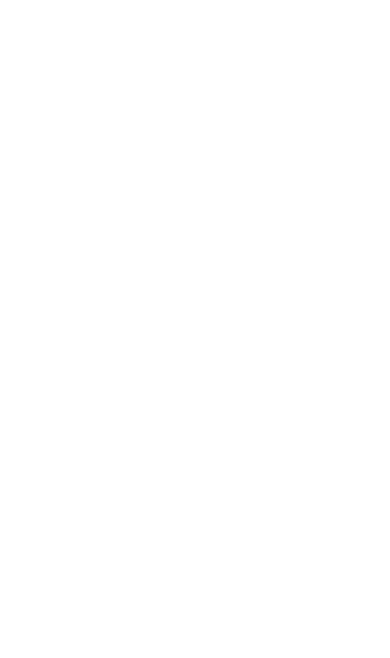
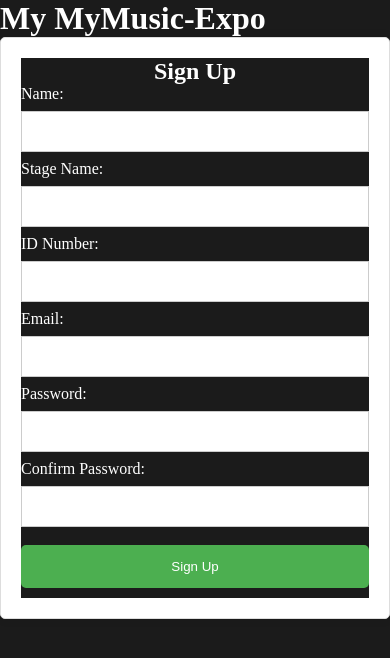
Before and after one commit to Sakhile123/MyMusic-Expo, a plain HTML site: page sign.html in a window 390 px wide. Drawn offline with Linux system fonts and the light colour scheme.

Commit message:
Add files via upload

```diff
--- /dev/null
+++ b/about.html
@@ -0,0 +1,17 @@
+<!DOCTYPE html>
+<html lang="en">
+<head>
+    <meta charset="UTF-8">
+    <meta name="viewport" content="width=device-width, initial-scale=1.0">
+    <title>fan</title>
+    <link rel="stylesheet" href="style.css">
+</head>
+<body>
+    <logo><a href="index.html">Click here To Goback To Home</a></logo>
+    <header>
+        <h1 style="text-align: center;
+        font-family: Impact; font-size:50px; ">Why Stream when you can download</h1>
+    </header>
+
+</body>
+</html>
--- a/sign.html
+++ b/sign.html
@@ -0,0 +1,89 @@
+<!DOCTYPE html>
+<html lang="en">
+<head>
+    <meta charset="UTF-8">
+    <meta name="viewport" content="width=device-width, initial-scale=1.0">
+    <title>Login</title>
+    <link rel="stylesheet" href="style.css">
+    <style>
+        .Sign-container {
+            background-color: #fff;
+            max-width: 360px;
+            margin: 0 auto;
+            padding: 20px;
+            border: 1px solid #ddd;
+            border-radius: 5px;
+            box-shadow: 0px 0px 10px rgba(0, 0, 0, 0.1);
+        }
+
+        .Sign-container h2 {
+            text-align: center;
+        }
+
+        .Sign-container input[type="text"],
+        .Sign-container input[type="number"],
+        .Sign-container input[type="email"],
+        .Sign-container input[type="password"] {
+            width: 100%;
+            padding: 12px 20px;
+            margin: 8px 0;
+            display: inline-block;
+            border: 1px solid #ccc;
+            background-color: white;
+            color: black;
+            box-sizing: border-box;
+        }
+
+        .Sign-container button {
+            background-color: #4CAF50;
+            color: white;
+            padding: 14px 20px;
+            margin: 10px 0;
+            border: none;
+            border-radius: 5px;
+            cursor: pointer;
+            width: 100%;
+        }
+
+        .Sign-container button:hover {
+            background-color: #45a049;
+        }
+
+        @media (max-width: 768px) {
+            .Sign-container {
+                max-width: 100%;
+            }
+        }
+    </style>
+</head>
+<body>
+    <header>
+        <h1>My MyMusic-Expo</h1>
+    </header>
+    <div class="Sign-container">
+        <h2>Sign Up</h2>
+        <form action="/Sign" method="post">
+            <label for="name">Name:</label>
+            <input type="text" id="name" name="name" required>
+
+            <label for="username">Stage Name:</label>
+            <input type="text" id="username" name="username" required>
+
+            <label for="IdNumber">ID Number:</label>
+            <input type="number" id="number" name="number" required>
+
+            <label for="email">Email:</label>
+            <input type="email" id="email" name="email" required>
+
+            <label for="password">Password:</label>
+            <input type="password" id="password" name="password" required>
+
+            <label for="Confirm-password">Confirm Password:</label>
+            <input type="password" id="password" name="Confirm-password" required>
+
+            <button type="submit">Sign Up</button>
+        </form>
+    </div>
+
+</body>
+</html>
--- a/style.css
+++ b/style.css
@@ -3,6 +3,7 @@
     padding: 0;
     background-color: rgb(27, 27, 27);
     color: white;
+
 }
 
 a{
```
Also changed, not shown: index.html (+77 -9 lines), login.html (+2 -0 lines), option.html (added, +57 -0 lines).
